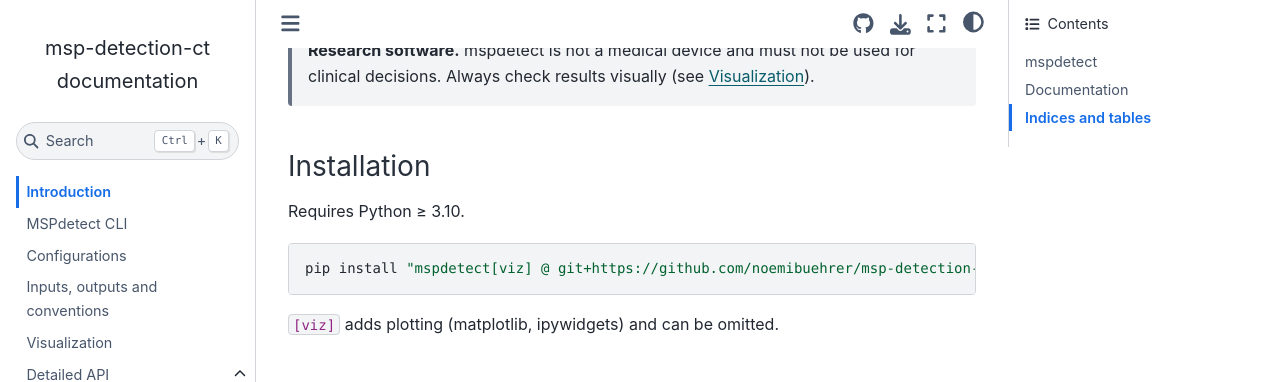
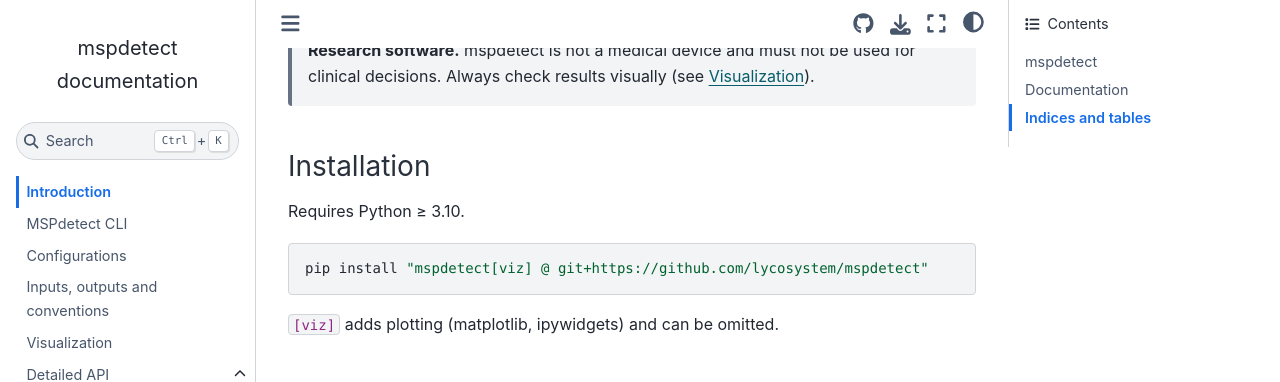
Before and after one commit to lycosystem/mspdetect, a Sphinx documentation site: the page built from docs/source/index.rst, in a window 1280 px wide and 900 px high, scrolled down 390 px. Shown: the top 382 px of the window. Built offline with Sphinx 7.4.7 and the Sphinx Book theme 1.1.4, drawn with Linux system fonts in a browser that asks for light colours; the version number could not be read and is left out.

Commit message:
chore: update repository URLs after transfer to lycosystem

````diff
--- a/README.md
+++ b/README.md
@@ -15,7 +15,7 @@ across a candidate plane and compared with the CT intensity at the mirrored posi
 Requires Python ≥ 3.10.
 
 ```bash
-pip install "mspdetect[viz] @ git+https://github.com/noemibuehrer/msp-detection-ct"
+pip install "mspdetect[viz] @ git+https://github.com/lycosystem/mspdetect"
 ```
 
 `[viz]` adds plotting (matplotlib, ipywidgets) and can be omitted.
@@ -82,4 +82,4 @@ See the [documentation](https://mspdetect.readthedocs.io/en/stable/conventions.h
 
 ## Citation
 
-If you use mspdetect, please cite the article in [`CITATION.cff`](https://github.com/noemibuehrer/msp-detection-ct/blob/main/CITATION.cff).
+If you use mspdetect, please cite the article in [`CITATION.cff`](https://github.com/lycosystem/mspdetect/blob/main/CITATION.cff).
--- a/docs/source/conf.py
+++ b/docs/source/conf.py
@@ -9,10 +9,10 @@ import mspdetect
 # -- Project information -----------------------------------------------------
 # https://www.sphinx-doc.org/en/master/usage/configuration.html#project-information
 
-project = "msp-detection-ct"
+project = "mspdetect"
 copyright = "2026, Noemi Bührer"  # noqa: A001
 author = "Loris Keller, Yoel Pérez Haas, Noemi Bührer"
-gh_username = "noemibuehrer"
+gh_username = "lycosystem"
 version = mspdetect.__version__
 release = mspdetect.__version__
 
--- a/pyproject.toml
+++ b/pyproject.toml
@@ -49,7 +49,7 @@ docs = [
 ]
 
 [project.urls]
-source = "https://github.com/noemibuehrer/msp-detection-ct"
+source = "https://github.com/lycosystem/mspdetect"
 documentation = "https://mspdetect.readthedocs.io"
 
 [project.scripts]
````
Also changed, not shown: 1 other file.
